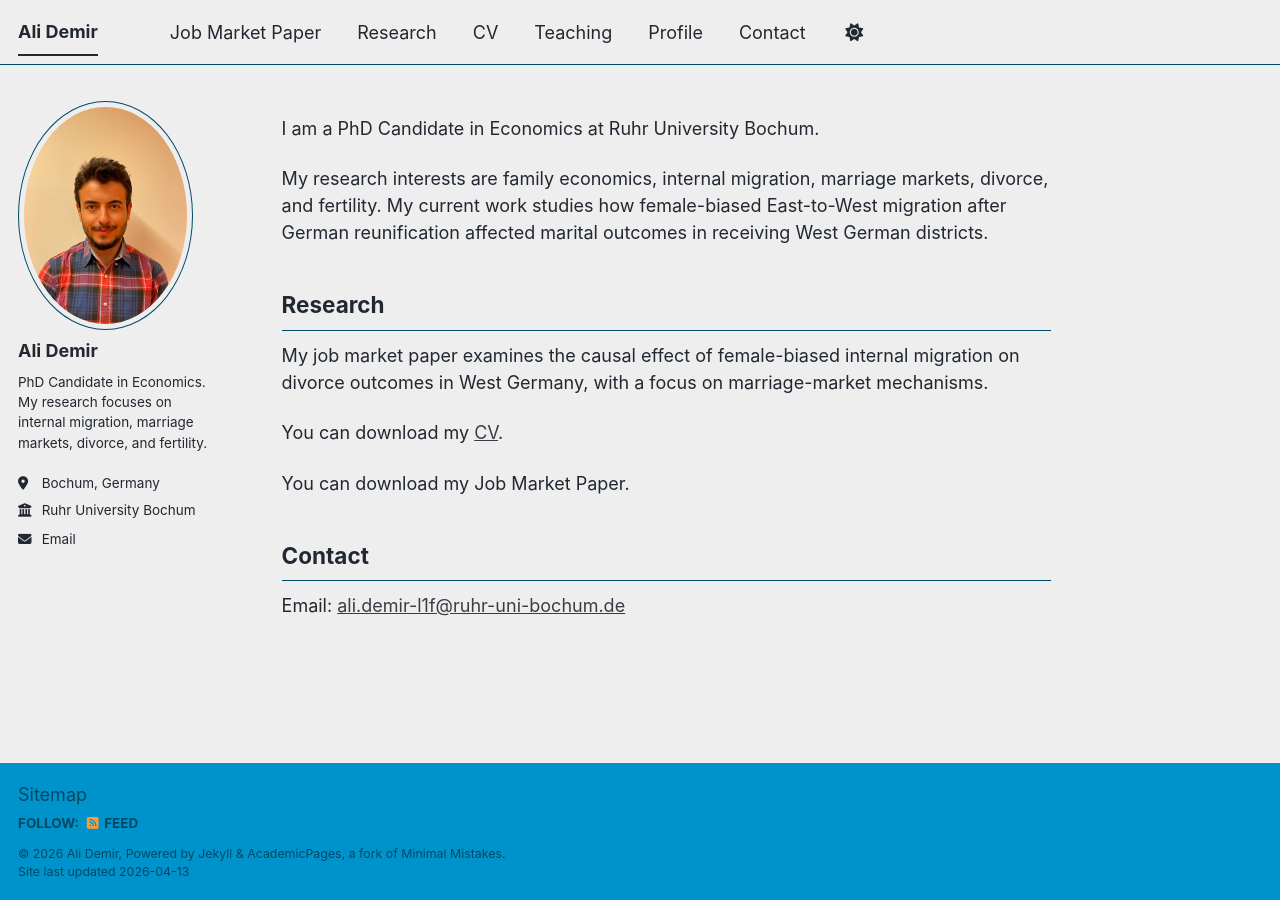
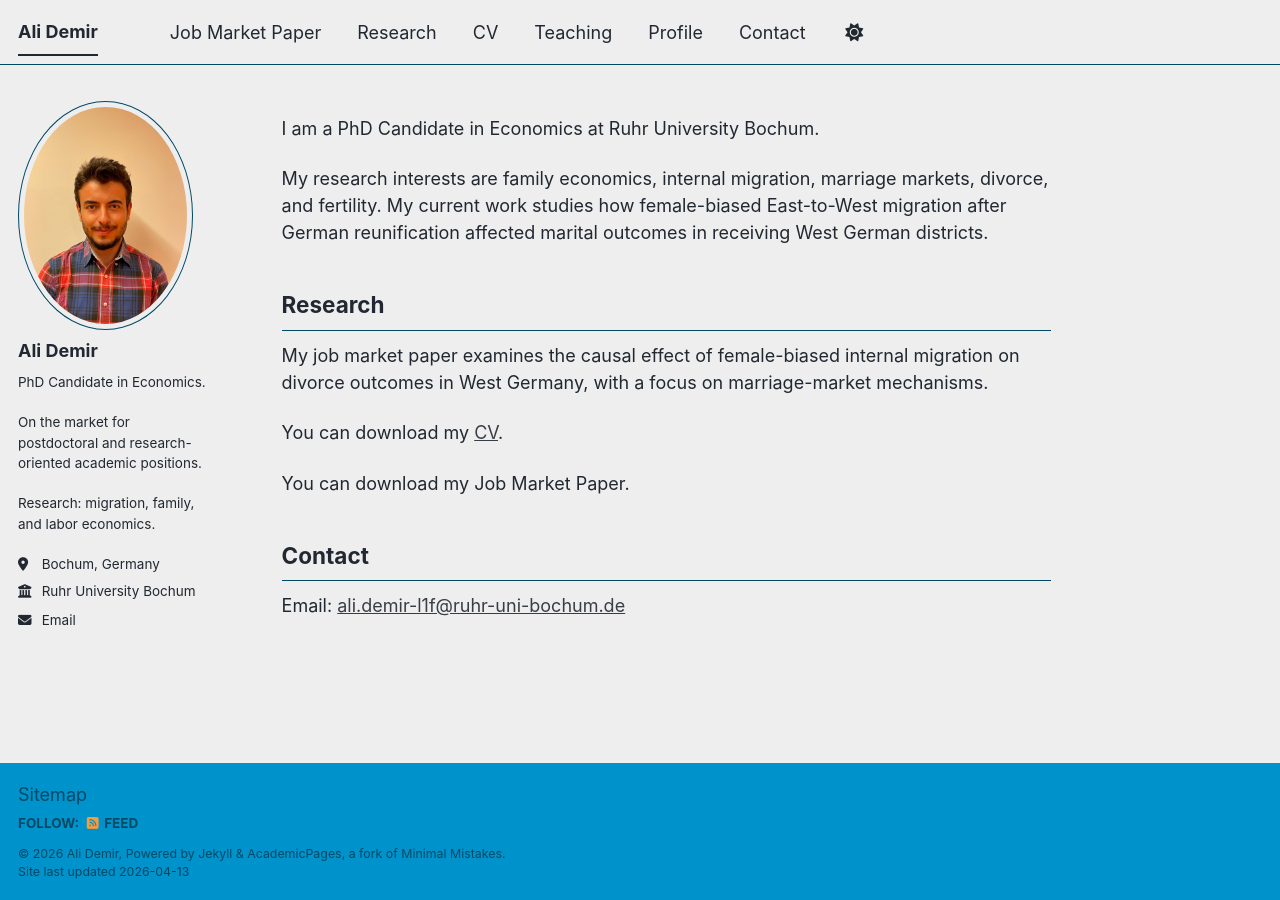
Before and after one commit to alidemir1995ad-alt/alidemir1995ad-alt.github.io, a Jekyll site: the page built from _pages/about.md, in a window 1280 px wide. Built offline with Jekyll 4.4.1, drawn with Linux system fonts in a browser that asks for light colours; a script bundle is joined from its source files by our own code; library files that are not in the unit come from our copies.

Commit message:
Update _config.yml

```diff
--- a/_config.yml
+++ b/_config.yml
@@ -24,7 +24,7 @@ author:
   avatar           : "ali_demir.jpg"
   name             : "Ali Demir"
   pronouns         :
-  bio              : "PhD Candidate in Economics.<br>My research focuses on internal migration, marriage markets, divorce, and fertility."
+  bio              : "PhD Candidate in Economics.<br><br>On the market for postdoctoral and research-oriented academic positions.<br><br>Research: migration, family, and labor economics."
   location         : "Bochum, Germany"
   employer         : "Ruhr University Bochum"
   uri              :
```
